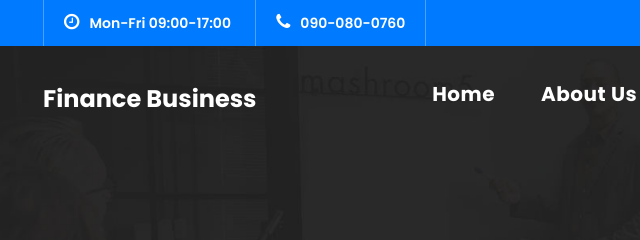
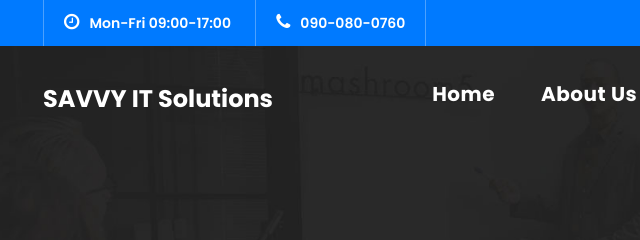
Before and after one commit to athulknr/project, a plain HTML site: page contact.html in a window 1280 px wide. Shown: the top 240 px of the page, 42-682 px from the left. Drawn offline with Linux system fonts and the light colour scheme.

Commit message:
Update contact.html

```diff
--- a/contact.html
+++ b/contact.html
@@ -64,7 +64,7 @@ https://templatemo.com/tm-545-finance-business
     <header class="">
       <nav class="navbar navbar-expand-lg">
         <div class="container">
-          <a class="navbar-brand" href="index.html"><h2>Finance Business</h2></a>
+          <a class="navbar-brand" href="index.html"><h2>SAVVY IT Solutions</h2></a>
           <button class="navbar-toggler" type="button" data-toggle="collapse" data-target="#navbarResponsive" aria-controls="navbarResponsive" aria-expanded="false" aria-label="Toggle navigation">
             <span class="navbar-toggler-icon"></span>
           </button>
```
